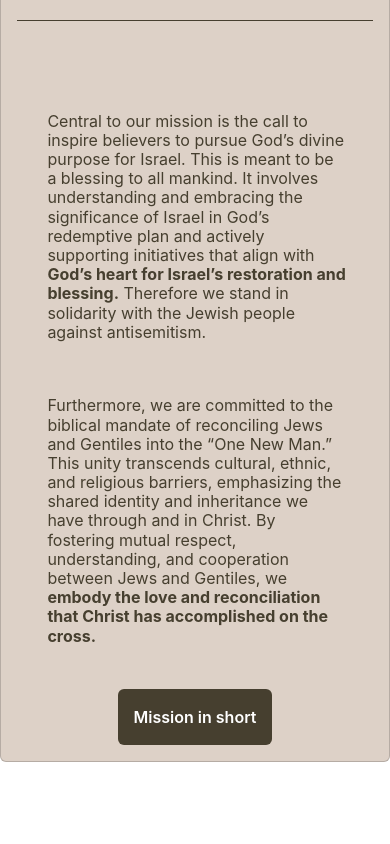
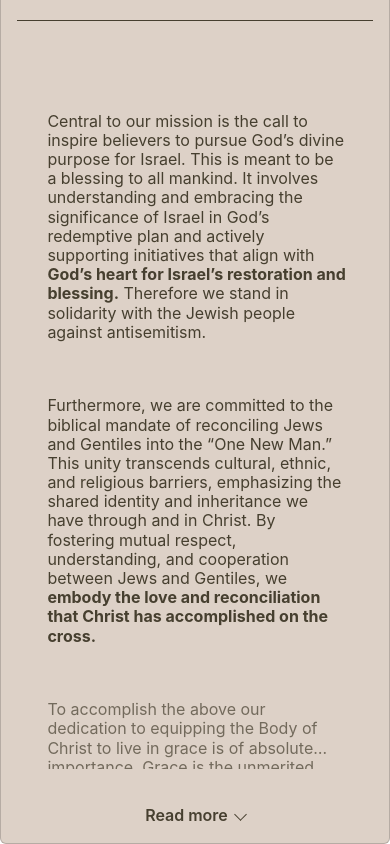
Before and after one commit to OsmanSamar/fathershouse, a React (Create React App) app: page / in a window 390 px wide. Shown: the part 2164-3008 px from the top of the page. Before the commit the page ends 2926 px from the top, so only its background shows below. Built offline with nearby package versions, Linux system fonts and the light colour scheme.

Commit message:
Updated Mission text display

```diff
--- a/src/components/Mission.jsx
+++ b/src/components/Mission.jsx
@@ -1,16 +1,16 @@
 import React, { useState } from "react";
 import { Card, Button, Row, Col } from "react-bootstrap";
-
 import { useMediaQuery } from "react-responsive";
 
 const Mission = () => {
   const isSmallScreen = useMediaQuery({ maxWidth: 767 });
-  const isMediumScreen = useMediaQuery({ minWidth: 768, maxWidth: 991 });
+  const [expanded, setExpanded] = useState(false);
+  //const isMediumScreen = useMediaQuery({ minWidth: 768, maxWidth: 991 });
   // const [showMore, setShowMore] = useState(false);
 
-  //   const handleToggleReadMore = () => {
-  //     setShowMore(!showMore);
-  //   };
+  const handleReadMore = () => {
+    setExpanded(!expanded);
+  };
 
   return (
     <Card
@@ -154,22 +154,73 @@ const Mission = () => {
               </span>{" "}
             </Card.Text>
 
+            <Card.Text
+              style={{
+                color: "#463F2F",
+                fontFamily: "Inter, sans-serif",
+                fontSize: "1rem",
+                lineHeight: "1.2",
+                letterSpacing: "0px",
+                padding: "0.7rem",
+                textAlign: "left",
+                opacity: expanded ? 1 : 0.7, // Full opacity when expanded
+                margin: "1rem 1rem 2rem 1.2rem",
+                overflow: "hidden",
+                display: "-webkit-box",
+                WebkitLineClamp: expanded ? "unset" : 3, // Show 3 lines if not expanded. Limits the text to 3 lines when not expanded
+                WebkitBoxOrient: "vertical",
+                textOverflow: "ellipsis",
+                transition: "opacity 0.3s ease-in-out", // Smooth transition for opacity
+
+                //overflow: "hidden", display: "-webkit-box", WebkitBoxOrient: "vertical".
+                // These CSS properties work together to ensure the text truncates
+                //after 3 lines and displays an ellipsis (...) when clipped.
+              }}
+            >
+              To accomplish the above our dedication to equipping the Body of
+              Christ to live in grace is of absolute importance. Grace is the
+              unmerited Favor and empowerment of God that enables believers to
+              walk in{" "}
+              <span
+                style={{
+                  fontWeight: "bold",
+                }}
+              >
+                freedom, forgiveness, and righteousness.
+              </span>{" "}
+              Through teaching, mentoring, and practical ministry, we empower
+              believers to experience the fullness of God’s grace, leading to
+              transformed lives, restored relationships, and impactful service
+              in the Kingdom.
+            </Card.Text>
+
             <Button
               style={{
-                color: "#ffffff",
-                backgroundColor: "#463f2f",
-                border: "4px",
-                padding: "1rem 1rem",
-                minWidth: "120px",
-                textAlign: "center",
+                color: "#463F2F",
+                backgroundColor: "transparent",
+                border: "none",
+                padding: "0",
                 fontSize: "1rem",
                 fontFamily: "Inter, sans-serif",
                 fontWeight: 600,
                 letterSpacing: "0px",
                 opacity: 1,
+                display: "inline-flex", // Aligns text and arrow in one line
+                alignItems: "center",
               }}
+              onClick={handleReadMore}
             >
-              Mission in short
+              {expanded ? "Show less" : "Read more"}
+              <span
+                style={{
+                  marginLeft: "0.5rem",
+                  display: "inline-block",
+                  transform: expanded ? "rotate(-135deg)" : "rotate(45deg)", // Rotate arrow up when expanded
+                  border: "solid #463F2F",
+                  borderWidth: "0 0.1rem 0.1rem 0",
+                  padding: "0.25rem",
+                }}
+              ></span>
             </Button>
           </>
         ) : (
@@ -183,7 +234,8 @@ const Mission = () => {
                 lineHeight: "1.2",
                 letterSpacing: "0px",
                 opacity: 1,
-                margin: "2rem 4rem 0 3rem",
+                margin: "2rem auto 0 auto",
+                width: "49%",
               }}
             >
               Our mission is to activate, empower and mobilize believers through
@@ -194,8 +246,8 @@ const Mission = () => {
 
             <Row
               style={{
-                margin: "1rem 1rem 2rem 1.2rem",
-                padding: "6rem",
+                margin: "1rem auto 0 auto",
+                padding: "2.5rem",
                 textAlign: "left",
               }}
             >
@@ -210,7 +262,6 @@ const Mission = () => {
                     opacity: 1,
                     margin: "1rem 1rem 2rem 1.2rem",
                     padding: "0.7rem",
-                    // textAlign: "left",
                   }}
                 >
                   Central to our mission is the call to inspire believers to
@@ -377,11 +428,11 @@ const Mission = () => {
                     color: "#ffffff",
                     backgroundColor: "#463f2f",
                     border: "4px",
-                    padding: "0.7rem 0.7rem",
+                    padding: "0.5rem 1rem",
                     textAlign: "center",
                     fontSize: "1rem",
                     fontFamily: "Inter, sans-serif",
-                    fontWeight: 600,
+                    fontWeight: 500,
                     letterSpacing: "0px",
                     opacity: 1,
                     marginLeft: "2rem",
```
